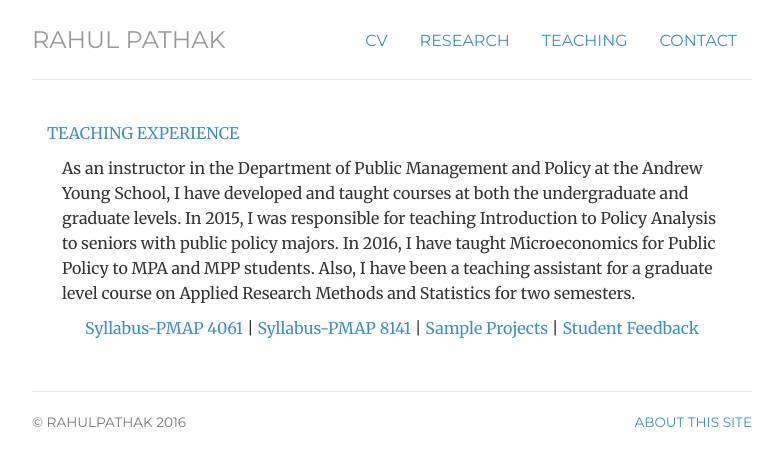
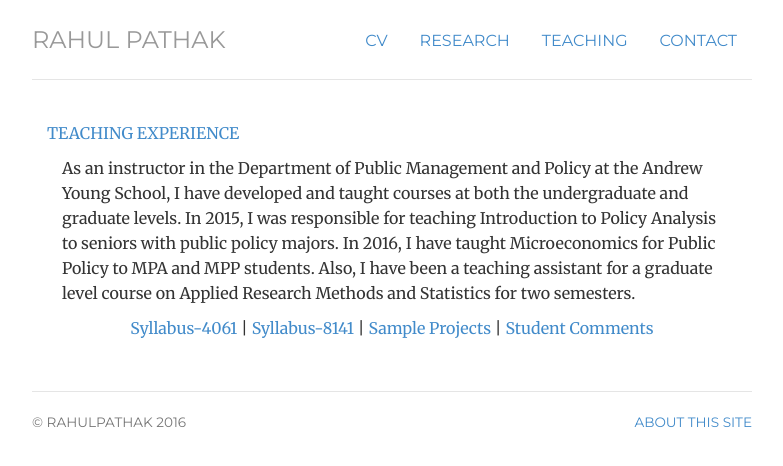
Before and after one commit to pathak-rahul/pathak-rahul.github.io, a Jekyll site: the page built from experience/index.html, in a window 1280 px wide. Shown: the top 466 px of the page, without its empty margins (248-1031 px from the left). Built offline with Jekyll 4.4.1, drawn with Linux system fonts in a browser that asks for light colours.

Commit message:
Update index.html

```diff
--- a/experience/index.html
+++ b/experience/index.html
@@ -18,7 +18,7 @@
 	</div>
 
 
-<p class="text-center"> <a href="/files/4061.pdf"> Syllabus-PMAP 4061</a> | <a href="/files/8141.pdf"> Syllabus-PMAP 8141</a> | <a href="/projects"> Sample Projects</a> | <a href="/feedback"> Student Feedback</a>
+<p class="text-center"> <a href="/files/4061.pdf"> Syllabus-4061</a> | <a href="/files/8141.pdf"> Syllabus-8141</a> | <a href="/projects"> Sample Projects</a> | <a href="/feedback"> Student Comments</a>
 
 
 
```
